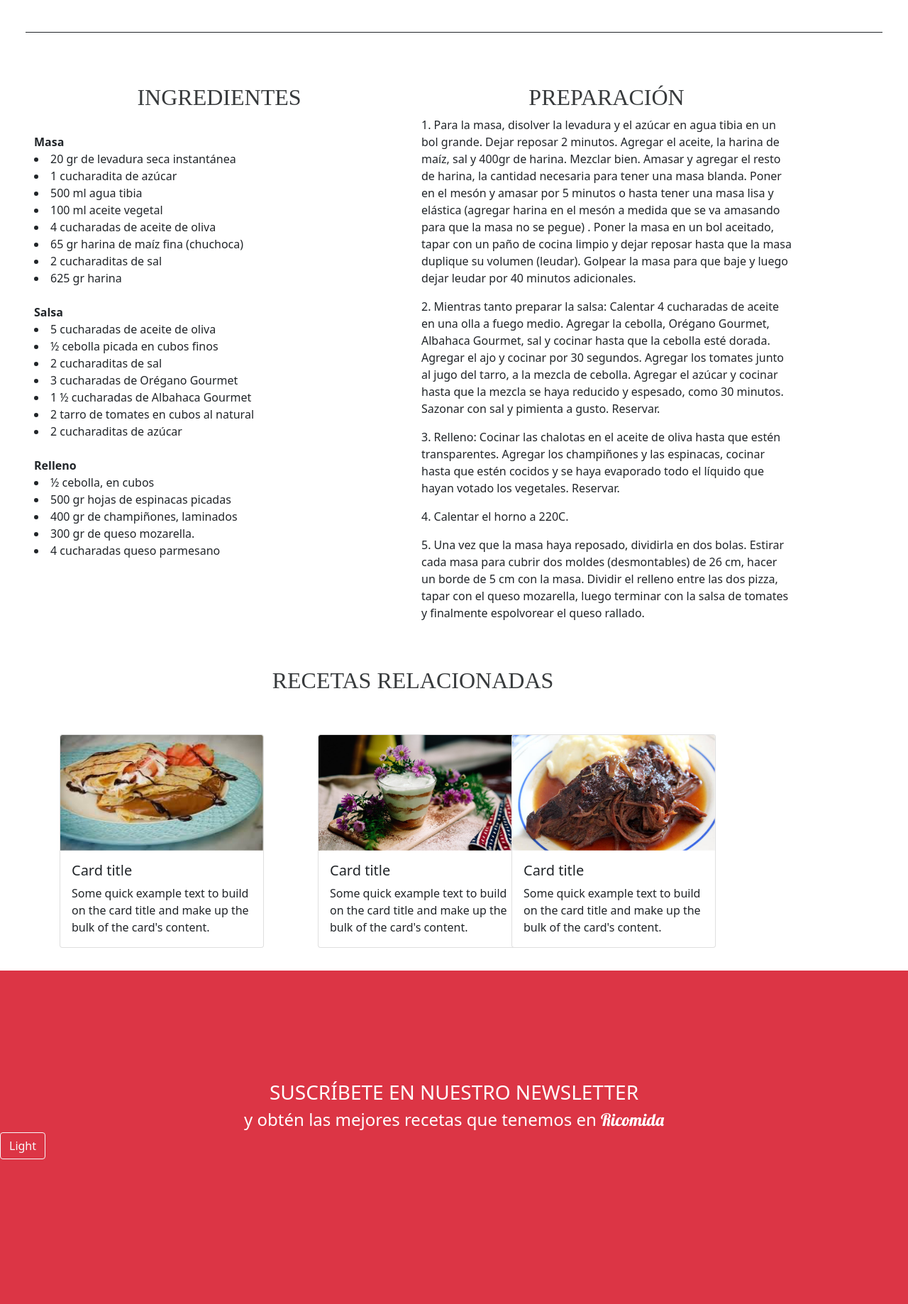
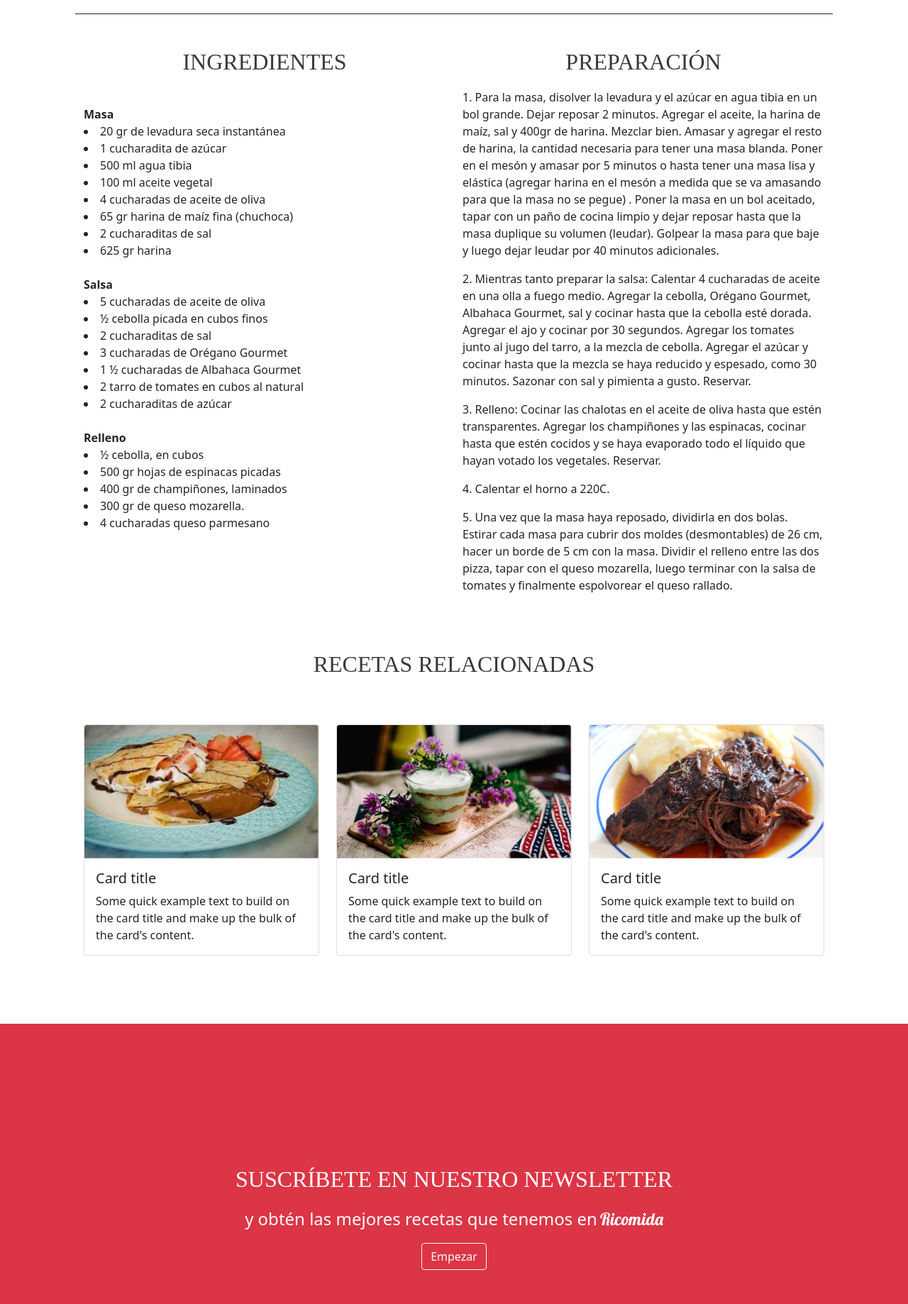
Before and after one commit to Psicomago/trainer-desafio-ricomida, a plain HTML site: page index.html in a window 1280 px wide. Shown: the part 702-2540 px from the top of the page at 71% size. Drawn offline with nearby package versions, Linux system fonts and the light colour scheme.

Commit message:
second estructura final

```diff
--- a/assets/css/style.css
+++ b/assets/css/style.css
@@ -27,6 +27,7 @@ H2{
     font:700,cobin;
     color: #373A3C;
     text-align: center;
+    padding-bottom: 10px;
 }
 .estilo-titulo{
     padding-top: 200;
@@ -43,9 +44,11 @@ H2{
     text-align: center;
     vertical-align: middle;
 }
-.padd{
-    padding-top: 150px;
+.p-top{
+    padding-top: 200px;
 }
-.l-boton{
-    padding-left: 150px;
+.estilo-boton{
+    width: 233pt;
+    height: 40pt;
+    font:400,cabin
 }
--- a/index.html
+++ b/index.html
@@ -11,16 +11,14 @@
 <link rel="preconnect" href="https://fonts.googleapis.com">
 <link rel="preconnect" href="https://fonts.gstatic.com" crossorigin>
 <link href="https://fonts.googleapis.com/css2?family=Cabin:wght@400;700&family=Lobster&display=swap" rel="stylesheet">
-<title>Title</title>
+<title>Ricomida</title>
 </head>
 <body>
     <header>
         <nav class="navbar navbar-expand-lg navbar-light bg-dark">
-            <!-- cambios de estos dos div -->
-            <div class="container-fluid px-5"></div>
-                <div class="container justify-aling-start">
-                    <a class="navbar-brand text-white estilo-marca" href="#">Ricomida
-                    </a>
+            <div class="container d-flex px-5"></div>
+                <div class="d-inline-flex">
+                    <a class="navbar-brand text-white estilo-marca" href="#">Ricomida</a>
                 </div>
                 <!-- hambuergesa  -->
                 <button class="navbar-toggler navbar-dark border-light" type="button" data-bs-toggle="collapse" data-bs-target="#navbarSupportedContent" aria-controls="navbarSupportedContent" aria-expanded="false" aria-label="Toggle navigation">
@@ -43,9 +41,9 @@
             </div>
         </nav>
     </header>
-    <main class="container-fluid border-dark">
+    <main class="container border-dark">
         <!-- imagen superior -->
-        <Section id="cabecera" class="row p-4">
+        <Section id="cabecera" class="row container p-4">
             <div class="col-12 col-md-6 border-dark">
                 <img src="assets/img/slider-1.png" class="img-fluid" alt="slider-1">
             </div>
@@ -101,11 +99,9 @@
                 </lo>
             </div>
         </section>
-        <section id="receta" class=" container row p-4">
-            <!-- <div class=""> -->
-
-            <!-- </div> -->
-            <div class="col-12 col-md-6">
+        <section id="receta" class="d-flex justify-content-center">
+            <Div class="row container">
+                <div class="col-12 col-sm-6 pb-3">
                     <h2>INGREDIENTES</h2>
                     <br>
                     <lo>
@@ -140,7 +136,7 @@
                     </lo>
                 </div>
                 <br>
-            <div class="col-12 col-md-6" >
+                <div class="col-12 col-sm-6 pb-3" >
                     <h2>PREPARACIÓN </h2>
                     <div>
                         <p>1. Para la masa, disolver la levadura y el azúcar en agua tibia en un bol grande. Dejar reposar 2 minutos. Agregar el aceite, la harina de maíz, sal y 400gr de harina. Mezclar bien. Amasar y agregar el resto de harina, la cantidad necesaria para tener una masa blanda. Poner en el mesón y amasar por 5 minutos o hasta tener una masa lisa y elástica (agregar harina en el mesón a medida que se va amasando para que la masa no se pegue) . Poner la masa en un bol aceitado, tapar con un paño de cocina limpio y dejar reposar hasta que la masa duplique su volumen (leudar). Golpear la masa para que baje y luego dejar leudar por 40 minutos adicionales.</p>
@@ -151,12 +147,14 @@
                     </div>
                 </div>
                 <hr class="d-xs-block d-sm-none">
+            </Div>
         </section>
-        <section id="tarjetas" class="container row p-4">
+        <section id="tarjetas" class="d-flex justify-content-center">
+            <div class="row container py-5">
                 <h2>RECETAS RELACIONADAS</h2>
                     <!-- tarjeta 1 -->
-            <div class="col-12 col-md-4 p-5 pb-2">
-                <div class="card" style="width: 18rem;">
+                <div class="col-12 col-md-4 py-5">
+                    <div class="card" style="width: 100%;">
                         <img src="assets/img/recipe-card-1.png" class="card-img-top" alt="...">
                         <div class="card-body">
                             <h5 class="card-title">Card title</h5>
@@ -165,8 +163,8 @@
                     </div>
                 </div>
                 <!-- tarjeta 2 -->
-            <div class="col-12 col-md-3 p-5 pb-2">
-                <div class="card" style="width: 18rem;">
+                <div class="col-12 col-md-4 py-5">
+                    <div class="card" style="width: 100%;">
                         <img src="assets/img/recipe-card-2.png" class="card-img-top" alt="...">
                         <div class="card-body">
                         <h5 class="card-title">Card title</h5>
@@ -175,8 +173,8 @@
                     </div>
                 </div>
                 <!-- tarjeta 3 -->
-            <div class="col-12 col-md-4 p-5 pb-2">
-                <div class="card" style="width: 18rem;">
+                <div class="col-12 col-md-4 py-5">
+                    <div class="card" style="width: 100%;">
                         <img src="assets/img/recipe-card-3.png" class="card-img-top" alt="...">
                         <div class="card-body">
                         <h5 class="card-title">Card title</h5>
@@ -184,15 +182,20 @@
                         </div>
                     </div>
                 </div>
+            </div>
         </section>
     </Main>
     <section id="formulario" class="container-fluid">
-            <div id-titulo-form class="text-white centrado fs-3 padd">SUSCRÍBETE EN NUESTRO NEWSLETTER</div>
-            <div class="text-white fs-4 centrado">y obtén las mejores recetas que tenemos en
+            <div class="container d-flex justify-content-center p-top">
+                <h2 class="text-white">SUSCRÍBETE EN NUESTRO NEWSLETTER</h2>
+            </div>
+            <div class="container d-flex justify-content-center">
+                <span class="fs-4 text-white">y obtén las mejores recetas que tenemos en </span> &nbsp;
                 <pre class="estilo-marca fs-4 d-inline">Ricomida</pre>
             </div>
-
-            <button type="button" class="btn btn-outline-light">Light</button>
+            <div class="container d-flex justify-content-center">
+                <button type="button" class="btn btn-outline-light">Empezar</button>
+            </div>
     </section>
     <footer>
         <section id="footer" class="centrado">
```
Lines whose indentation alone changed are shown as unchanged.
